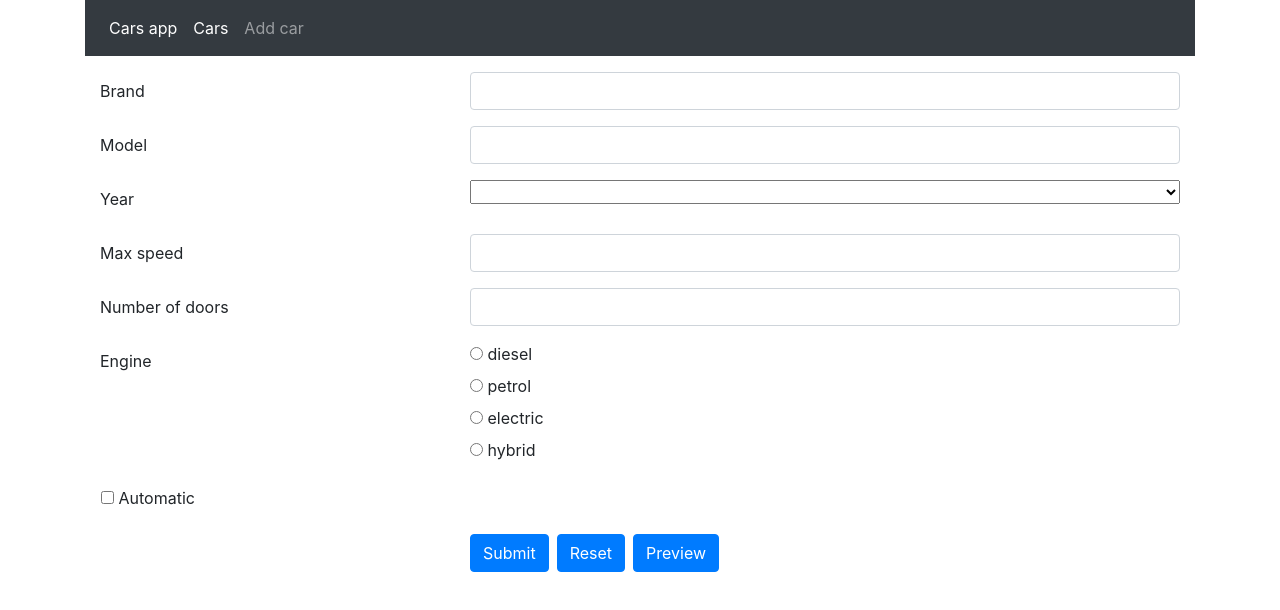
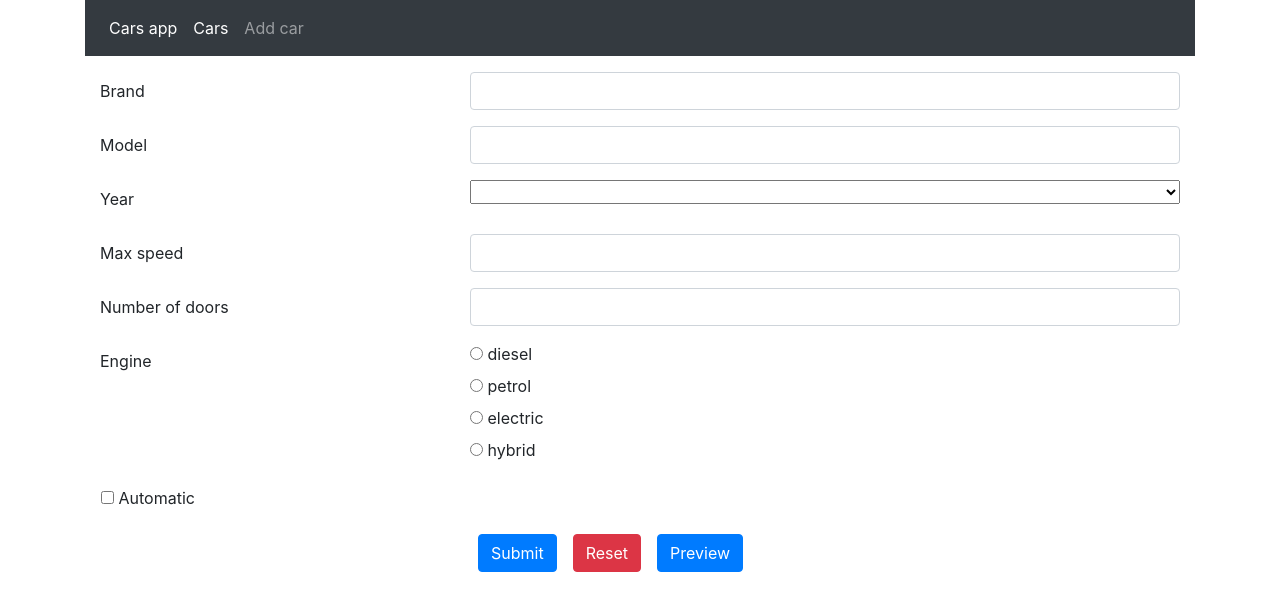
Before and after one commit to MajaMarkovic1/cars-app, a Vue app: page /add in a window 1280 px wide. Shown: the top 610 px of the page. Built offline with nearby package versions, Linux system fonts and the light colour scheme.

Commit message:
zadatak8

```diff
--- a/src/components/AddCar.vue
+++ b/src/components/AddCar.vue
@@ -80,7 +80,7 @@
           <div class="form-group row">
             <div class="offset-4 col-8">
               <button name="submit" type="submit" class="btn btn-primary">Submit</button>
-              <button name="submit" type="reset" class="btn btn-primary">Reset</button>
+              <button name="submit" type="reset" class="btn btn-danger">Reset</button>
               <button name="submit" @click="preview()" class="btn btn-primary">Preview</button>
 
             </div>
--- a/src/components/AppCars.vue
+++ b/src/components/AppCars.vue
@@ -4,6 +4,8 @@
         <div v-for="car in cars" :key="car.id">
             <h3>{{ car.brand }}</h3>
             <router-link :to="{ name: 'edit-car', params: {id: car.id}}" class="btn btn-primary">Edit</router-link>
+            <button @click="deleteCar(car)" class="btn btn-danger">Delete</button>
+
             <div>Model: {{ car.model }}</div>
             <div>Year: {{ car.year }}</div>
             <div>Mx speed: {{ car.maxSpeed }}</div>
@@ -20,7 +22,6 @@ import { cars } from '../services/Cars'
 
 export default {
     name: 'AppCars',
-    props: ['edit-car'],
     data(){
         return {
             cars: []
@@ -35,6 +36,24 @@ export default {
         })
         .catch(err => console.log(err))
     },
+    methods: {
+        deleteCar(car){
+            cars
+            .delete(car.id)
+            .then(response => {
+                let carIndex = this.cars.findIndex(c => c.id === car.id)
+                this.cars.splice(carIndex, 1)
+            })
+            .catch(err => console.log(err))
+
+        }
+    }
 
 }
 </script>
+
+<style>
+button {
+    margin-left: 0.5rem;
+}
+</style>
--- a/src/services/Cars.js
+++ b/src/services/Cars.js
@@ -21,6 +21,9 @@ export default class Cars {
         return axios.put(`cars/${car.id}`, car )
     }
 
+    delete(id){
+        return axios.delete(`cars/${id}`)
+    }
 
 }
 
```
